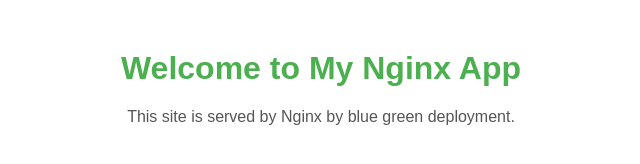
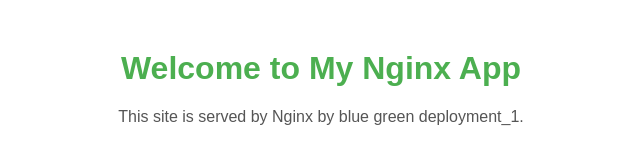
Before and after one commit to rakesh-comprinno/nginx-server-dockerfile, a plain HTML site: page index.html in a window 1280 px wide. Shown: the full height of the page, 319-959 px from the left. Drawn offline with Linux system fonts and the light colour scheme.

Commit message:
Update index.html

```diff
--- a/index.html
+++ b/index.html
@@ -8,6 +8,6 @@
 </head>
 <body>
     <h1>Welcome to My Nginx App</h1>
-    <p>This site is served by Nginx by blue green deployment.</p>
+    <p>This site is served by Nginx by blue green deployment_1.</p>
 </body>
 </html>
```
